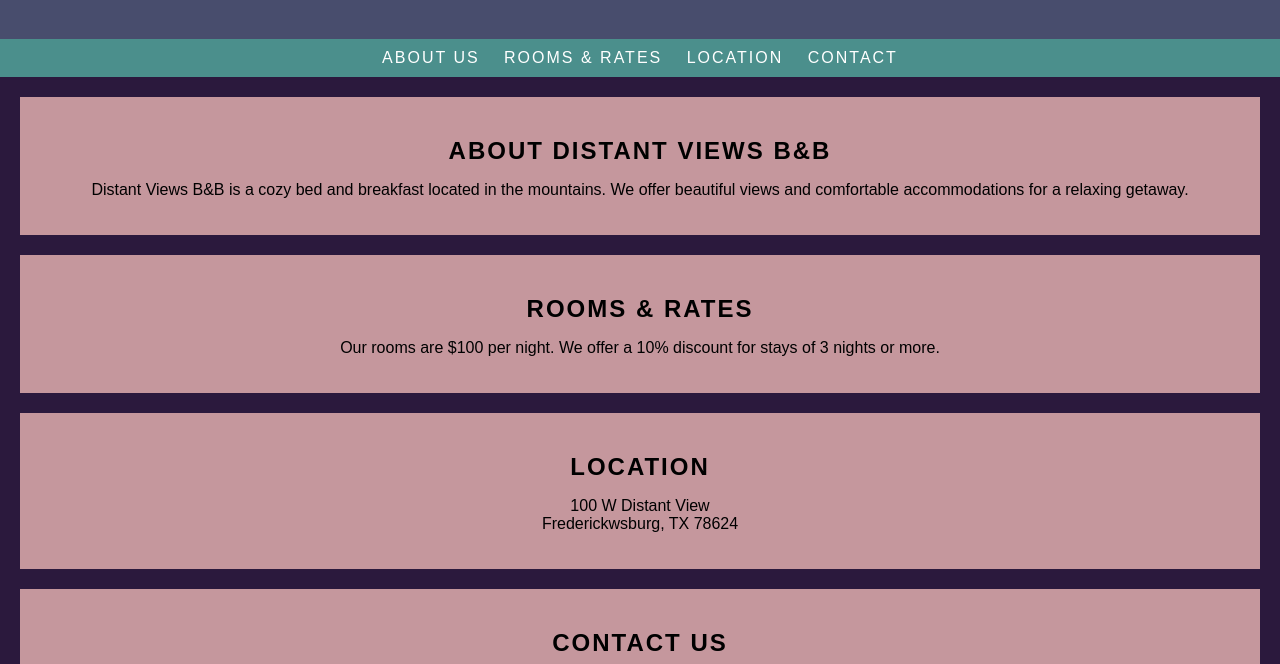
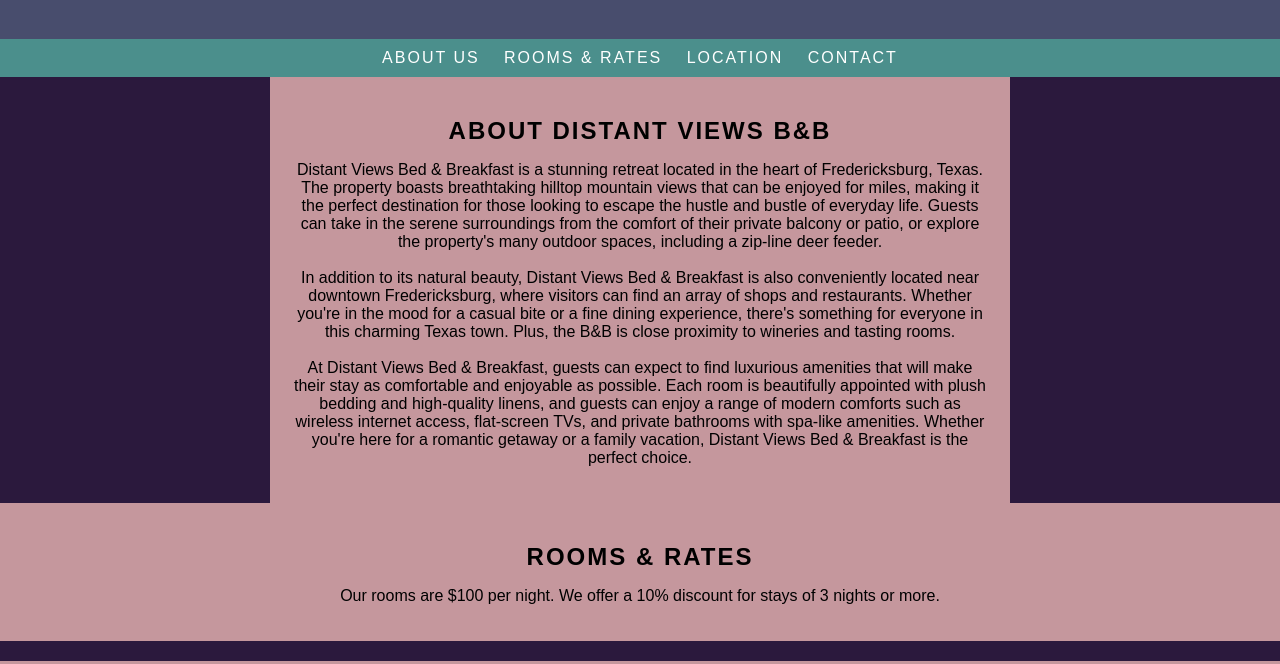
Before and after one commit to Metranohm/distant-views1, a plain HTML site: page index.html in a window 1280 px wide. Shown: the part 81-745 px from the top of the page. Drawn offline with Linux system fonts and the light colour scheme.

Commit message:
update about section

```diff
--- a/index.html
+++ b/index.html
@@ -23,7 +23,13 @@
   <main>
     <section id="about">
       <h2>About Distant Views B&B</h2>
-      <p>Distant Views B&B is a cozy bed and breakfast located in the mountains. We offer beautiful views and comfortable accommodations for a relaxing getaway.</p>
+      <p>Distant Views Bed & Breakfast is a stunning retreat located in the heart of Fredericksburg, Texas. The property boasts breathtaking hilltop mountain views that can be enjoyed for miles, making it the perfect destination for those looking to escape the hustle and bustle of everyday life. Guests can take in the serene surroundings from the comfort of their private balcony or patio, or explore the property's many outdoor spaces, including a zip-line deer feeder.
+      <br>
+      <br>
+        In addition to its natural beauty, Distant Views Bed & Breakfast is also conveniently located near downtown Fredericksburg, where visitors can find an array of shops and restaurants. Whether you're in the mood for a casual bite or a fine dining experience, there's something for everyone in this charming Texas town. Plus, the B&B is close proximity to wineries and tasting rooms.
+      <br>
+      <br>
+        At Distant Views Bed & Breakfast, guests can expect to find luxurious amenities that will make their stay as comfortable and enjoyable as possible. Each room is beautifully appointed with plush bedding and high-quality linens, and guests can enjoy a range of modern comforts such as wireless internet access, flat-screen TVs, and private bathrooms with spa-like amenities. Whether you're here for a romantic getaway or a family vacation, Distant Views Bed & Breakfast is the perfect choice.</p>
     </section>
     <section id="rooms">
       <h2>Rooms & Rates</h2>
--- a/styles.css
+++ b/styles.css
@@ -36,6 +36,8 @@ nav ul {
   background-color: #C5979D;
   text-align: center;
   padding: 20px;
+  max-width: 700px;
+  margin: 0 auto;
 }
 
 .location {
@@ -68,9 +70,11 @@ nav a {
   letter-spacing: 2px;
 }
 
-/* Main Content Styles */
-main {
-  padding: 20px;
+nav a:hover {
+  color: #2B193D;
+  border: 1px dotted white;
+  text-decoration: dotted;
+  padding: 5px;
 }
 
 /* Section Styles */
```
